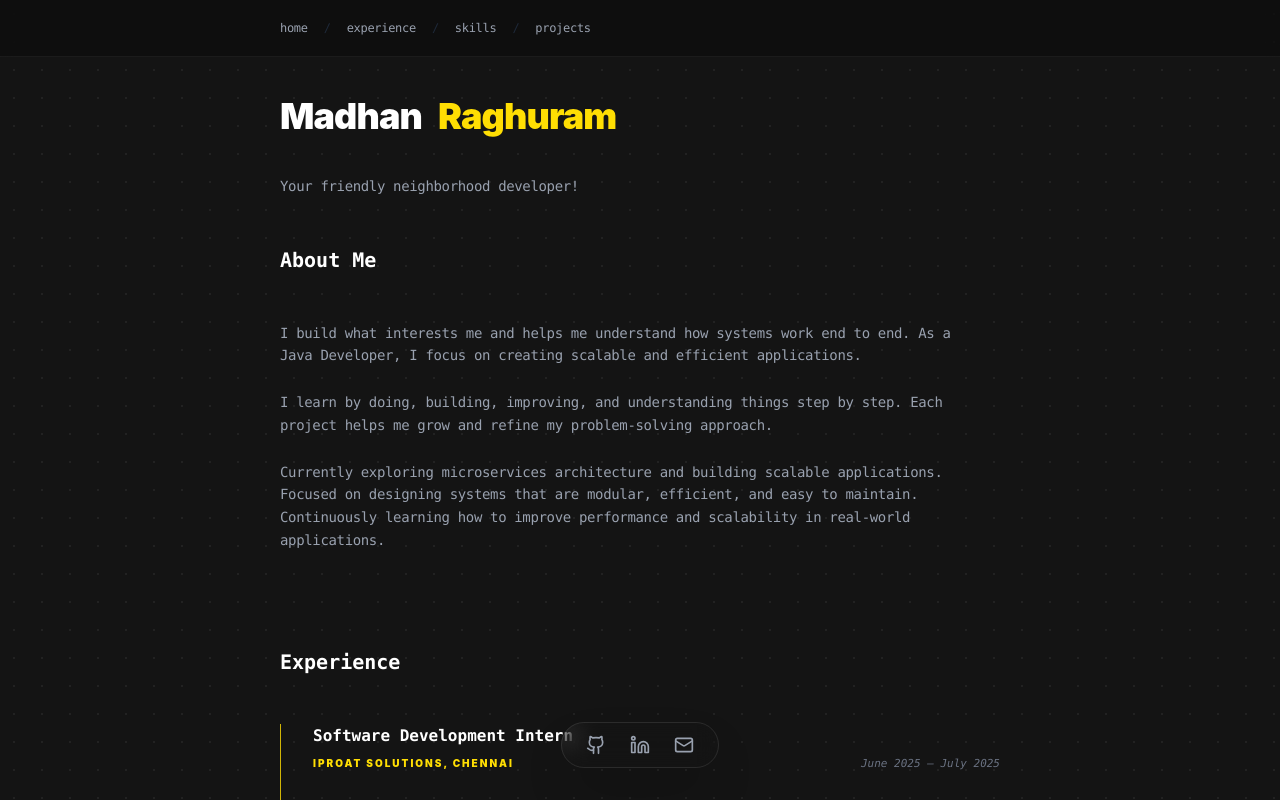
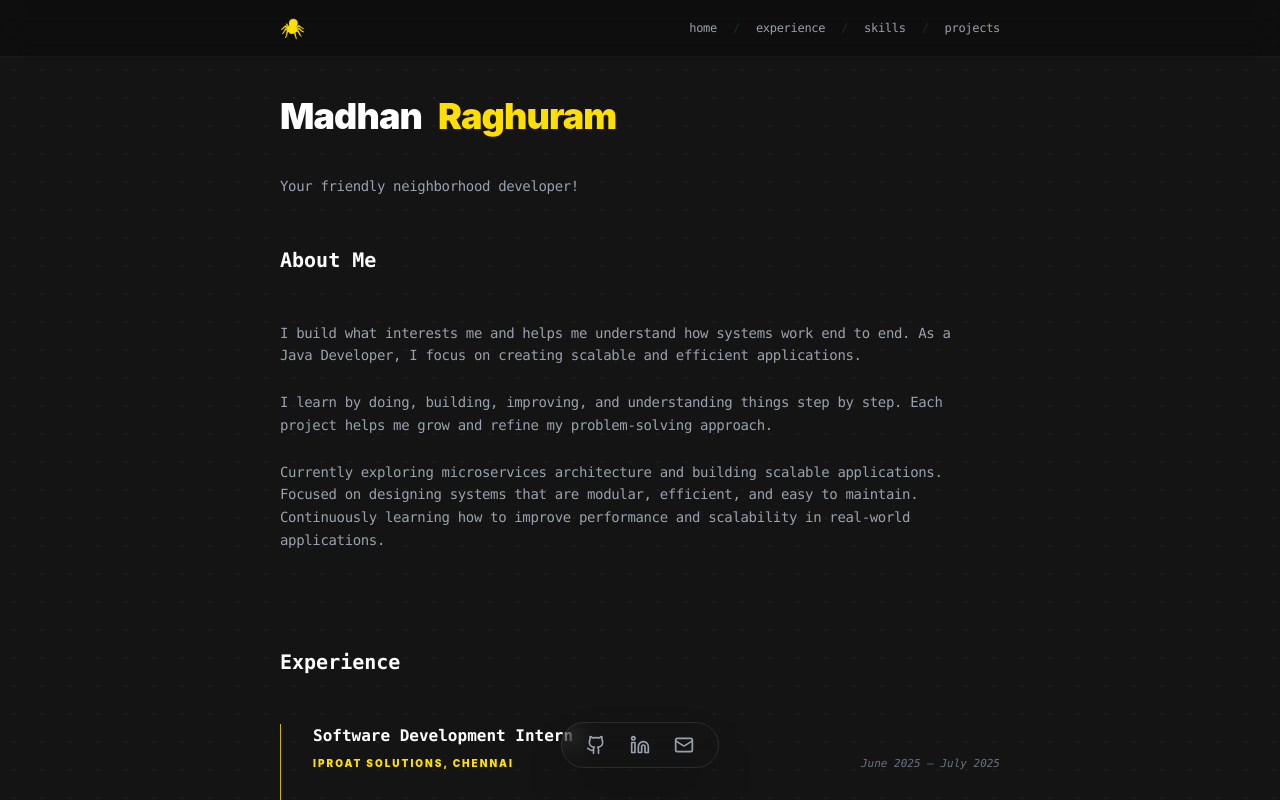
Before and after one commit to madhanishere/My-Portfolio, a React (Vite) app: page / in a window 1280 px wide. Shown: the top 800 px of the page. Built offline with nearby package versions, Linux system fonts and the light colour scheme.

Commit message:
color changes

```diff
--- a/src/components/Navbar.jsx
+++ b/src/components/Navbar.jsx
@@ -2,17 +2,28 @@ export default function Navbar() {
   const navItems = [
     { name: "home", href: "#home" },
     { name: "experience", href: "#experience" },
-            { name: "skills", href: "#skills" },
-
+    { name: "skills", href: "#skills" },
     { name: "projects", href: "#projects" }
-
   ];
 
   return (
-    <nav className="fixed top-0 left-0 w-full z-50 bg-[#050505]/30 backdrop-blur-sm border-b border-white/5">
-      <div className="max-w-3xl mx-auto px-6 h-14 flex items-center justify-between font-mono">
+    <nav className="fixed top-0 left-0 w-full z-50 bg-[#050505]/40 backdrop-blur-md border-b border-white/5 font-mono">
+      <div className="max-w-3xl mx-auto px-6 h-14 flex items-center justify-between font-mono text-left">
 
-        {}
+        {/* Neo Yellow Spider - Matches #FFDE03 exactly */}
+        <div className="flex items-center select-none">
+          <span
+            className="text-xl"
+            style={{
+              /* This specific filter combination forces the emoji to #FFDE03 */
+              filter: 'brightness(0) saturate(100%) invert(87%) sepia(35%) saturate(3665%) hue-rotate(359deg) brightness(108%) contrast(106%)'
+            }}
+          >
+            🕷️
+          </span>
+        </div>
+
+        {/* Navigation Items */}
         <div className="flex items-center gap-4 text-[12px] tracking-tight">
           {navItems.map((item, index) => (
             <div key={item.name} className="flex items-center gap-4">
@@ -23,7 +34,6 @@ export default function Navbar() {
                 {item.name}
               </a>
 
-              {}
               {index !== navItems.length - 1 && (
                 <span className="text-gray-800 font-light select-none">/</span>
               )}
```
